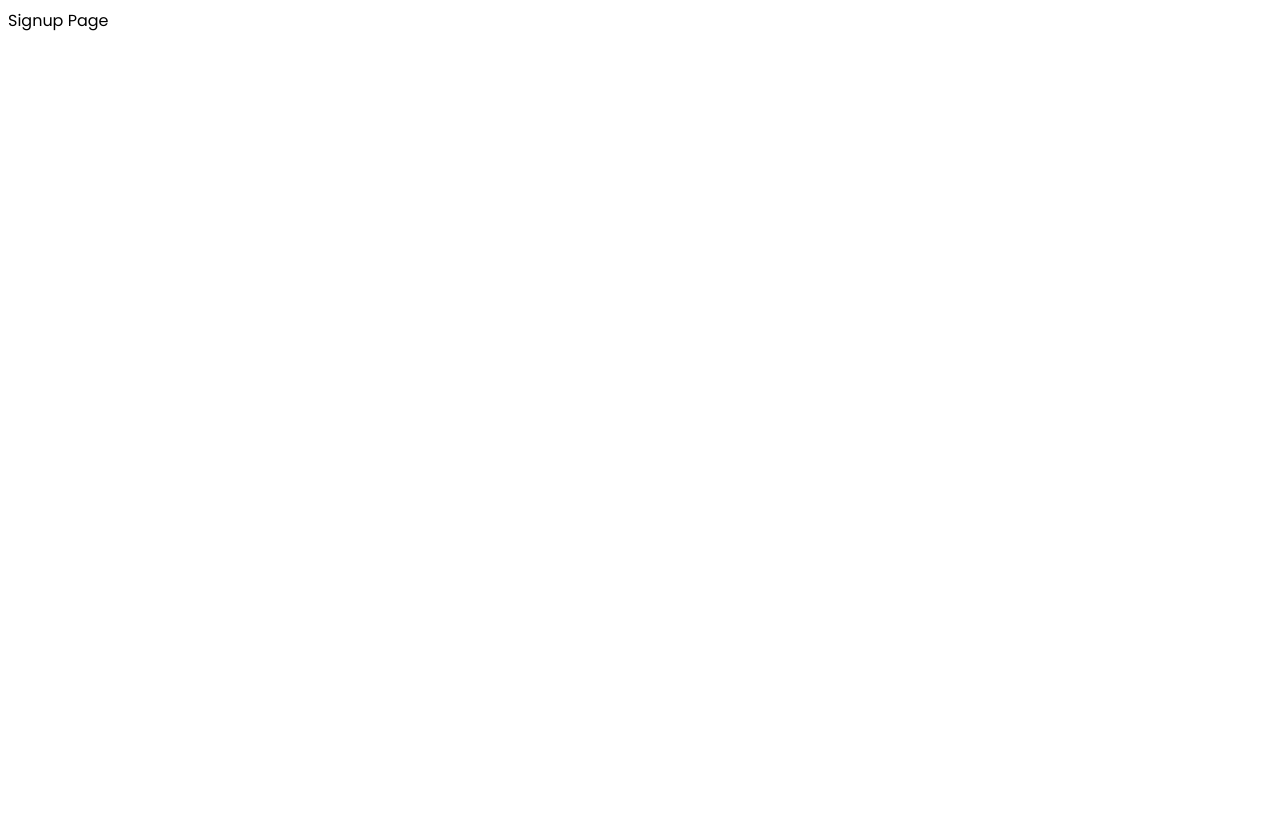
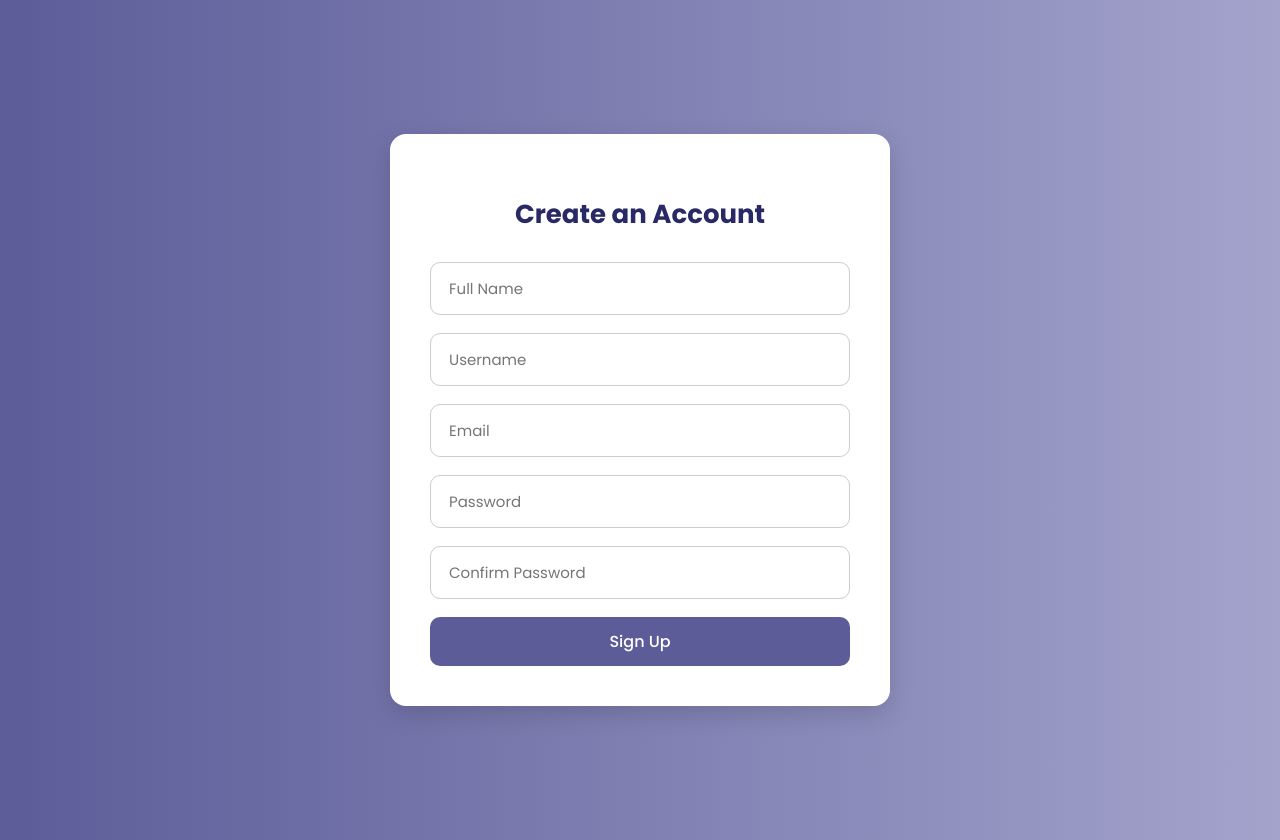
Before and after one commit to soumyatiw/Rentlee, a Next.js app: page /signup in a window 1280 px wide. Before the commit the page ends 800 px from the top, so only its background shows below. Built offline with nearby package versions, Linux system fonts and the light colour scheme.

Commit message:
Sign Up Page Done

```diff
--- a/jsconfig.json
+++ b/jsconfig.json
@@ -1,7 +1,8 @@
 {
   "compilerOptions": {
+    "baseUrl": "src",
     "paths": {
-      "@/*": ["./src/*"]
+      "@/*": ["./*"]
     }
   }
 }
--- a/package.json
+++ b/package.json
@@ -10,6 +10,7 @@
   },
   "dependencies": {
     "aos": "^3.0.0-beta.6",
+    "firebase": "^11.7.1",
     "next": "15.3.1",
     "react": "^19.0.0",
     "react-dom": "^19.0.0",
--- a/src/app/globals.css
+++ b/src/app/globals.css
@@ -2,4 +2,6 @@
 
 body {
   font-family: 'Poppins', sans-serif;
+  margin: 0;
+  padding: 0;
 }
--- /dev/null
+++ b/src/app/signup/Signup.module.css
@@ -0,0 +1,74 @@
+/* src/signup/Signup.module.css */
+
+.container {
+  display: flex;
+  justify-content: center;
+  align-items: center;
+  height: 100vh;
+  background: linear-gradient(to right, #5C5C99, #A3A3CC);
+  padding: 20px;
+}
+
+.form {
+  background-color: white;
+  padding: 40px;
+  border-radius: 16px;
+  box-shadow: 0 8px 24px rgba(0, 0, 0, 0.15);
+  width: 100%;
+  max-width: 420px;
+  display: flex;
+  flex-direction: column;
+  gap: 18px;
+  animation: slideUp 0.4s ease;
+}
+
+@keyframes slideUp {
+  from {
+    opacity: 0;
+    transform: translateY(30px);
+  }
+  to {
+    opacity: 1;
+    transform: translateY(0);
+  }
+}
+
+.title {
+  text-align: center;
+  color: #292966;
+  font-size: 26px;
+  font-weight: 600;
+  margin-bottom: 10px;
+  font-family: 'Poppins', sans-serif;
+}
+
+.input {
+  padding: 14px 18px;
+  border-radius: 10px;
+  border: 1px solid #ccc;
+  font-size: 15px;
+  outline: none;
+  transition: border 0.3s ease;
+  font-family: 'Poppins', sans-serif;
+}
+
+.input:focus {
+  border-color: #5C5C99;
+}
+
+.button {
+  background-color: #5C5C99;
+  color: white;
+  padding: 12px;
+  border: none;
+  border-radius: 10px;
+  font-size: 16px;
+  font-weight: 500;
+  cursor: pointer;
+  transition: background-color 0.3s ease;
+  font-family: 'Poppins', sans-serif;
+}
+
+.button:hover {
+  background-color: #292966;
+}
--- a/src/app/signup/page.js
+++ b/src/app/signup/page.js
@@ -1,9 +1,85 @@
-import React from 'react'
+'use client';
 
-function Signup() {
+import { useState } from 'react';
+import { createUserWithEmailAndPassword } from 'firebase/auth';
+import { auth } from '@/firebase/config';
+import { useRouter } from 'next/navigation';
+import styles from './Signup.module.css';
+
+export default function SignupPage() {
+  const [name, setName] = useState('');
+  const [username, setUsername] = useState('');
+  const [email, setEmail] = useState('');
+  const [password, setPassword] = useState('');
+  const [confirmPassword, setConfirmPassword] = useState('');
+  const router = useRouter();
+
+  const handleSignup = async (e) => {
+    e.preventDefault();
+
+    if (password !== confirmPassword) {
+      alert('Passwords do not match');
+      return;
+    }
+
+    try {
+      await createUserWithEmailAndPassword(auth, email, password);
+      alert('Signup successful!');
+      router.push('/');
+    } catch (error) {
+      alert(error.message);
+    }
+  };
+
   return (
-    <div>Signup Page</div>
-  )
+    <div className={styles.container}>
+      <form className={styles.form} onSubmit={handleSignup}>
+        <h2 className={styles.title}>Create an Account</h2>
+
+        <input
+          type="text"
+          placeholder="Full Name"
+          className={styles.input}
+          onChange={(e) => setName(e.target.value)}
+          required
+        />
+
+        <input
+          type="text"
+          placeholder="Username"
+          className={styles.input}
+          onChange={(e) => setUsername(e.target.value)}
+          required
+        />
+
+        <input
+          type="email"
+          placeholder="Email"
+          className={styles.input}
+          onChange={(e) => setEmail(e.target.value)}
+          required
+        />
+
+        <input
+          type="password"
+          placeholder="Password"
+          className={styles.input}
+          onChange={(e) => setPassword(e.target.value)}
+          required
+        />
+
+        <input
+          type="password"
+          placeholder="Confirm Password"
+          className={styles.input}
+          onChange={(e) => setConfirmPassword(e.target.value)}
+          required
+        />
+
+        <button type="submit" className={styles.button}>
+          Sign Up
+        </button>
+      </form>
+    </div>
+  );
 }
-
-export default Signup
--- a/src/components/Navbar.module.css
+++ b/src/components/Navbar.module.css
@@ -28,7 +28,8 @@
 .brand {
   font-size: 28px;
   font-weight: 700;
-  background: linear-gradient(90deg, #5C5C99, #A3A3CC);
+  background: linear-gradient(90deg, #505097, #A3A3CC);
+  background-clip: text;
   -webkit-background-clip: text;
   -webkit-text-fill-color: transparent;
   letter-spacing: 1px;
--- /dev/null
+++ b/src/firebase/config.js
@@ -0,0 +1,22 @@
+// Import the functions you need from the SDKs you need
+import { initializeApp } from "firebase/app";
+import { getAuth } from 'firebase/auth';
+
+// TODO: Add SDKs for Firebase products that you want to use
+// https://firebase.google.com/docs/web/setup#available-libraries
+
+// Your web app's Firebase configuration
+// For Firebase JS SDK v7.20.0 and later, measurementId is optional
+const firebaseConfig = {
+  apiKey: "AIzaSyCENTGYBfPCx4yM07sgdtG3ZJTO2P_xhmA",
+  authDomain: "rentlee-auth.firebaseapp.com",
+  projectId: "rentlee-auth",
+  storageBucket: "rentlee-auth.firebasestorage.app",
+  messagingSenderId: "854347492867",
+  appId: "1:854347492867:web:3cd4a2d92dfe6da8dc2836",
+  measurementId: "G-7SJG2ZJ5H1"
+};
+
+// Initialize Firebase
+const app = initializeApp(firebaseConfig);
+export const auth = getAuth(app);
```
Also changed, not shown: 1 other file (tests, documents, lock files or other folders).
